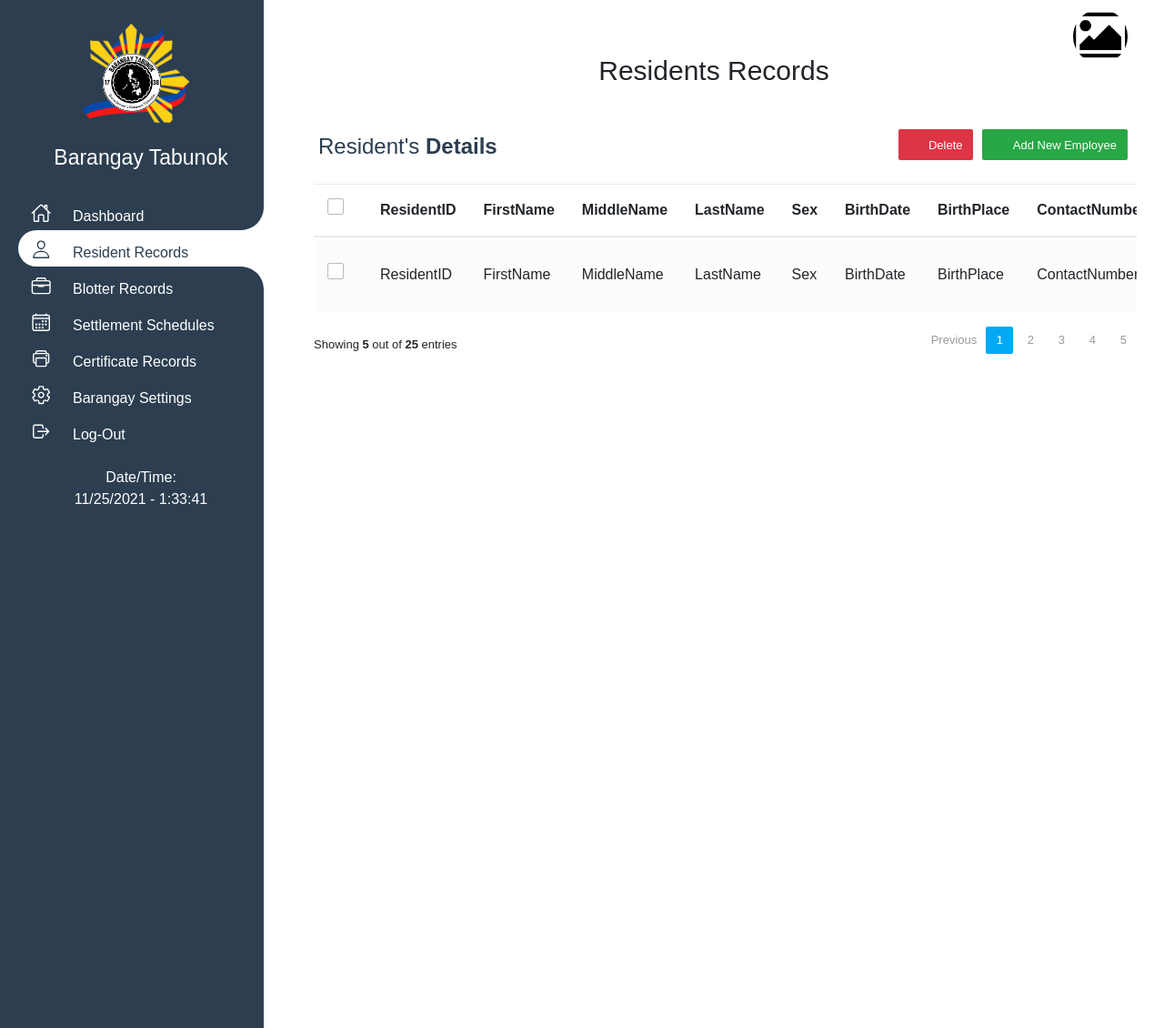
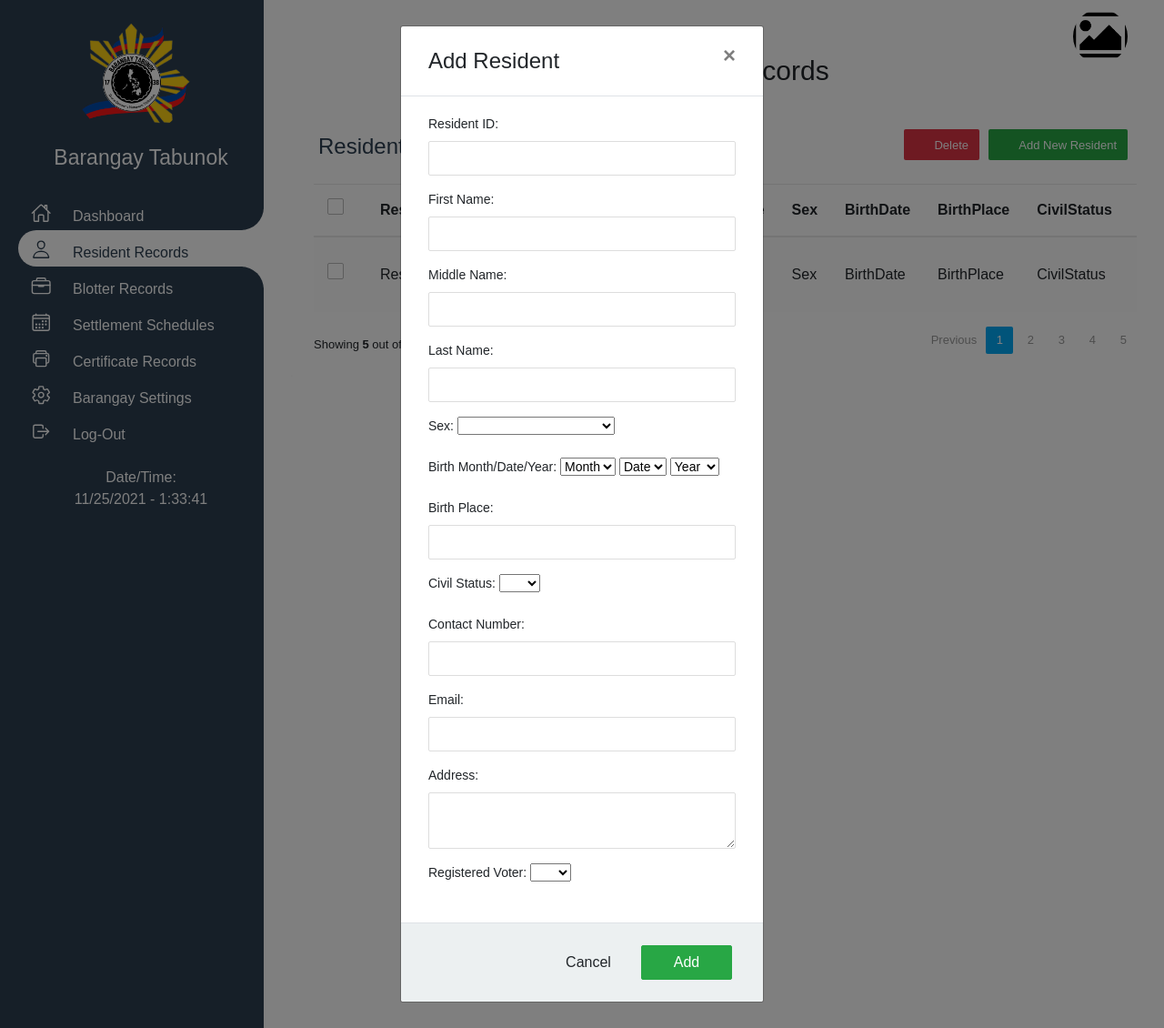
Before and after one commit to macrolda/Finals_Project_BMIS, a PHP site: page /AdminResidentRecords.php in a window 1280 px wide, after a click that opens the changed part. Shown: the whole page at 91% size. Run offline with PHP 8.4, Linux system fonts and the light colour scheme; some web fonts are replaced.

Commit message:
added resident modal

```diff
--- a/AdminResidentRecords.php
+++ b/AdminResidentRecords.php
@@ -8,15 +8,15 @@
 <meta charset="utf-8">
 <meta name="viewport" content="width=device-width, initial-scale=1, shrink-to-fit=no">
 <script src="https://cdn.jsdelivr.net/npm/bootstrap@5.0.2/dist/js/bootstrap.bundle.min.js" integrity="sha384-MrcW6ZMFYlzcLA8Nl+NtUVF0sA7MsXsP1UyJoMp4YLEuNSfAP+JcXn/tWtIaxVXM" crossorigin="anonymous"></script>
+<link rel="stylesheet" href="https://stackpath.bootstrapcdn.com/bootstrap/4.5.0/css/bootstrap.min.css">
+<link rel="stylesheet" href="https://fonts.googleapis.com/icon?family=Material+Icons">
+<script src="https://ajax.googleapis.com/ajax/libs/jquery/1.12.4/jquery.min.js"></script>
+<script src="https://maxcdn.bootstrapcdn.com/bootstrap/3.3.7/js/bootstrap.min.js"></script>
+<link rel="stylesheet" href="https://fonts.googleapis.com/icon?family=Material+Icons">
+<link rel="stylesheet" href="https://maxcdn.bootstrapcdn.com/font-awesome/4.7.0/css/font-awesome.min.css">
+<script src="https://code.jquery.com/jquery-3.5.1.min.js"></script>
 <script src="https://cdn.jsdelivr.net/npm/popper.js@1.16.0/dist/umd/popper.min.js"></script>
 <script src="https://stackpath.bootstrapcdn.com/bootstrap/4.5.0/js/bootstrap.min.js"></script>
-<link rel="stylesheet" href="https://stackpath.bootstrapcdn.com/bootstrap/4.5.0/css/bootstrap.min.css">
-
-<script src="https://code.jquery.com/jquery-3.5.1.min.js"></script>
-<link rel="stylesheet" href="https://fonts.googleapis.com/icon?family=Material+Icons">
-<link rel="stylesheet" href="https://maxcdn.bootstrapcdn.com/font-awesome/4.7.0/css/font-awesome.min.css">
-<script src="https://ajax.googleapis.com/ajax/libs/jquery/1.12.4/jquery.min.js"></script>
-<script src="https://maxcdn.bootstrapcdn.com/bootstrap/3.3.7/js/bootstrap.min.js"></script>
 
 <link rel="icon" type="image/png" sizes="32x32" href="image/logo_1.png">
 <head>
@@ -129,7 +129,7 @@
 						                <h2>Resident's <b>Details</b></h2>
 					                </div>
 					                <div class="col-sm-6">
-						                <a href="#addEmployeeModal" class="btn btn-success" data-toggle="modal"><i class="material-icons">&#xE147;</i> <span>Add New Employee</span></a>
+						                <a href="#addEmployeeModal" class="btn btn-success" data-toggle="modal"><i class="material-icons">&#xE147;</i> <span>Add New Resident</span></a>
 						                <a href="#deleteEmployeeModal" class="btn btn-danger" data-toggle="modal"><i class="material-icons">&#xE15C;</i> <span>Delete</span></a>
 					                </div>
 				                </div>
@@ -151,6 +151,7 @@
                                         <th>Sex</th>
 						                <th>BirthDate</th>
 						                <th>BirthPlace</th>
+                                        <th>CivilStatus</th>
 						                <th>ContactNumber</th>
                                         <th>Email</th>
                                         <th>Address</th>
@@ -173,13 +174,18 @@
                                         <td>Sex</td>
 						                <td>BirthDate</td>
 						                <td>BirthPlace</td>
+                                        <td>CivilStatus</td>
 						                <td>ContactNumber</td>
                                         <td>Email</td>
                                         <td>Address</td>
 						                <td>RegisteredVoter</td>
 						                    <td>
-							                    <a href="#editEmployeeModal" class="edit" data-toggle="modal"><i class="material-icons" data-toggle="tooltip" title="Edit">&#xE254;</i></a>
-							                    <a href="#deleteEmployeeModal" class="delete" data-toggle="modal"><i class="material-icons" data-toggle="tooltip" title="Delete">&#xE872;</i></a>
+							                    <a href="#editEmployeeModal" class="edit" data-toggle="modal">
+                                                    <i class="material-icons" data-toggle="tooltip" title="Edit">&#xE254;</i>
+                                                </a>
+							                    <a href="#deleteEmployeeModal" class="delete" data-toggle="modal">
+                                                    <i class="material-icons" data-toggle="tooltip" title="Delete">&#xE872;</i>
+                                                </a>
 						                    </td>
 					                </tr>
 				                </tbody>
@@ -205,26 +211,102 @@
 		                    <div class="modal-content">
 			                    <form>
 				                    <div class="modal-header">
-					                    <h4 class="modal-title">Add Employee</h4>
+					                    <h4 class="modal-title">Add Resident</h4>
 					                    <button type="button" class="close" data-dismiss="modal" aria-hidden="true">&times;</button>
 				                    </div>
 				                    <div class="modal-body">
 					                    <div class="form-group">
-						                    <label>Name</label>
+						                    <label>Resident ID: </label>
+						                    <input type="number" class="form-control" required>
+					                    </div>
+
+                                        <div class="form-group">
+						                    <label>First Name: </label>
 						                    <input type="text" class="form-control" required>
 					                    </div>
+
+                                        <div class="form-group">
+						                    <label>Middle Name: </label>
+						                    <input type="text" class="form-control" required>
+					                    </div>
+
+                                        <div class="form-group">
+						                    <label>Last Name:</label>
+						                    <input type="text" class="form-control" required>
+					                    </div>
+
+                                        <div class="form-group">
+						                    <label>Sex:</label>
+						                    <select id="sex" class="" name="sex" required>
+                                                <option selected disabled> </option>
+                                                <option value="Male">Male</option>
+                                                <option value="Female">Female</option>
+                                                <option value="Preferred Not to Answer">Preferred Not to Answer</option>
+                                            </select>
+					                    </div>
+
+                                        <div class="form-group">
+						                    <label>Birth Month/Date/Year:</label>
+                                            <select id="birthMonth" class="birthday" name="birthMonth" required>
+                                                <option selected disabled>Month</option>
+                                                <?php for($i=1;$i<=12;$i++){
+			                                        echo "<option value='$i'>".$i."</option>";
+                                                }?>
+                                            </select>
+
+                                            <select id="birthDate" class="birthday" name="birthDate" required>
+                                                <option selected disabled>Date</option>
+                                                <?php for($i=1;$i<=31;$i++){
+			                                        echo "<option value='$i'>".$i."</option>";
+                                                }?>
+                                            </select>
+
+                                            <select id="birthYear" class="birthday" name="birthYear" required>
+                                                <option selected disabled>Year</option>
+                                                <?php for($i=1990;$i<=2015;$i++){
+			                                        echo "<option value='$i'>".$i."</option>";
+                                                }?>
+                                            </select>
+					                    </div>
+
+                                        <div class="form-group">
+						                    <label>Birth Place:</label>
+						                    <input type="text" class="form-control" required>
+					                    </div>
+
+                                        <div class="form-group">
+						                    <label>Civil Status:</label>
+						                    <select id="civilStatus" class="" name="civilStatus" required>
+                                                <option selected disabled> </option>
+                                                <option value="Married">Yes</option>
+                                                <option value="Single">No</option>
+                                            </select>
+					                    </div>
+
+                                        <div class="form-group">
+						                    <label>Contact Number:</label>
+						                    <input type="number" class="form-control" required>
+					                    </div>
+
 					                    <div class="form-group">
-						                    <label>Email</label>
+						                    <label>Email:</label>
 						                    <input type="email" class="form-control" required>
 					                    </div>
+
 					                    <div class="form-group">
-						                    <label>Address</label>
+						                    <label>Address:</label>
 						                    <textarea class="form-control" required></textarea>
 					                    </div>
-					                    <div class="form-group">
-						                    <label>Phone</label>
-						                    <input type="text" class="form-control" required>
+
+                                        <div class="form-group">
+						                    <label>Registered Voter:</label>
+                                            <select id="registeredVoter" class="" name="registeredVoter" required>
+                                                <option selected disabled> </option>
+                                                <option value="Yes">Yes</option>
+                                                <option value="No">No</option>
+                                            </select>
 					                    </div>
+
 				                    </div>
 				                    <div class="modal-footer">
 					                    <input type="button" class="btn btn-default" data-dismiss="modal" value="Cancel">
@@ -251,14 +333,6 @@
 					                    <input type="button" class="btn btn-default" data-dismiss="modal" value="Cancel">
 					                    <input type="submit" class="btn btn-danger" value="Delete">
 				                    </div>
-                                    <div class="modal-body">
-					                    <p>Are you sure you want to delete these Records?</p>
-					                    <p class="text-warning"><small>This action cannot be undone.</small></p>
-                                    </div>
-                                    <div class="modal-footer">
-                                        <input type="button" class="btn btn-default" data-dismiss="modal" value="Cancel">
-                                        <input type="submit" class="btn btn-danger" value="Delete">
-                                    </div>
                                 </form>
                             </div>
                         </div>
```
